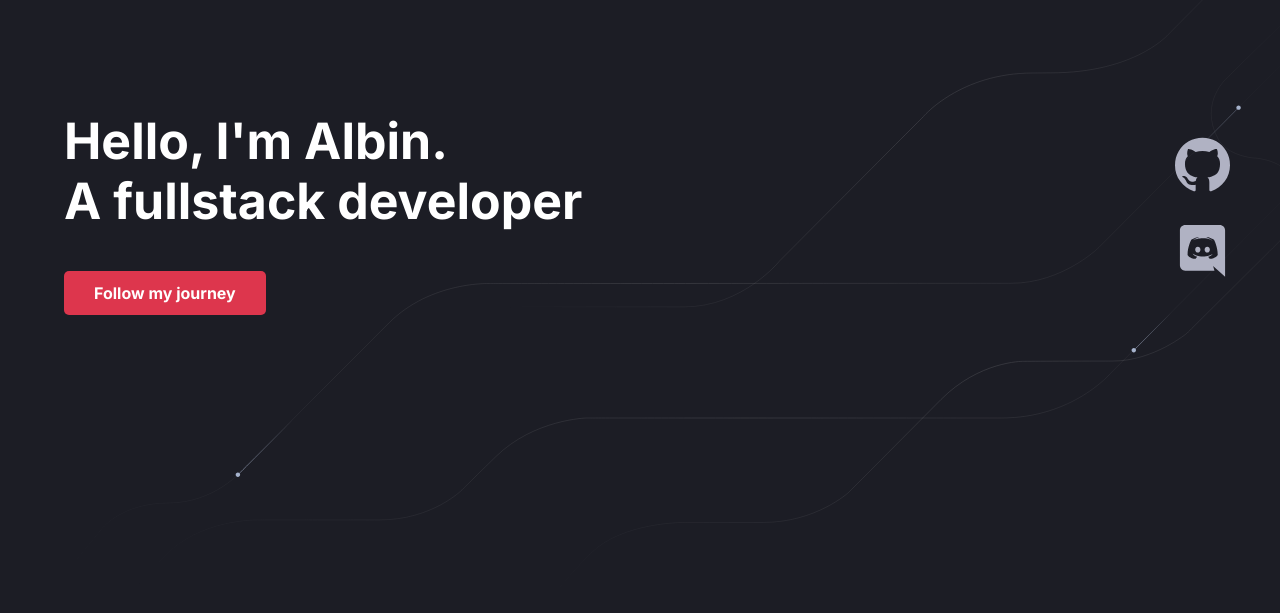
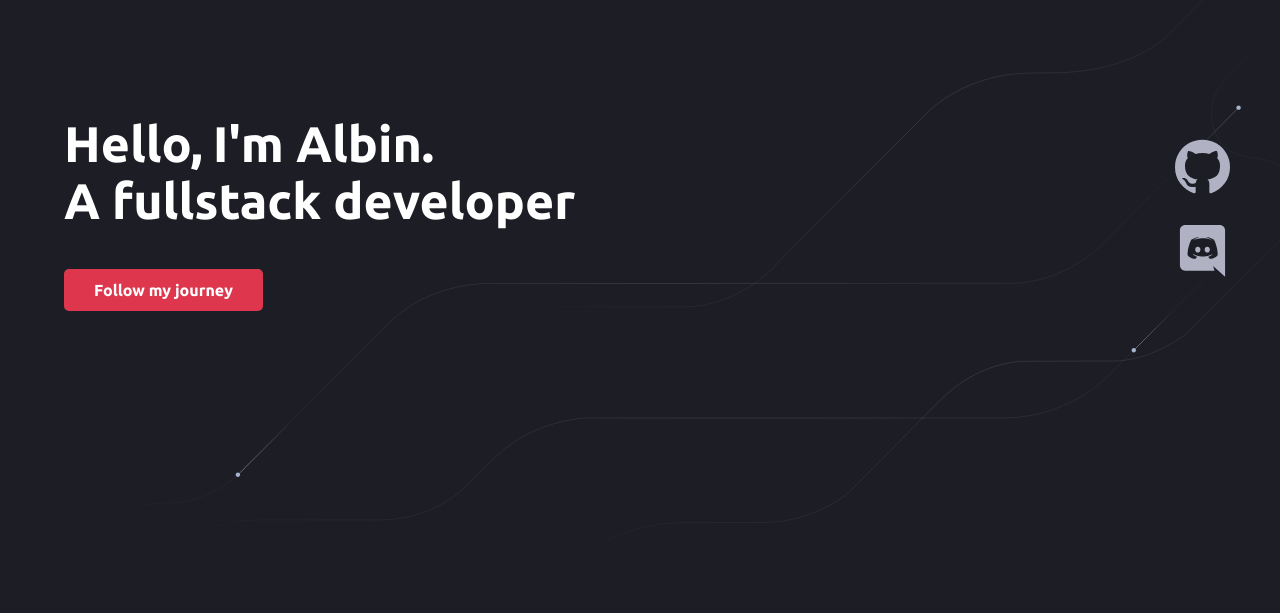
Before and after one commit to Poxie/new-portfolio, a React (Create React App) app: page / in a window 1280 px wide. Shown: the part 187-800 px from the top of the page. Built offline with nearby package versions, Linux system fonts and the light colour scheme.

Commit message:
Changed font

```diff
--- a/public/index.html
+++ b/public/index.html
@@ -24,10 +24,9 @@
       work correctly both with client-side routing and a non-root public URL.
       Learn how to configure a non-root public URL by running `npm run build`.
     -->
-    <title>React App</title>
     <link rel="preconnect" href="https://fonts.googleapis.com">
     <link rel="preconnect" href="https://fonts.gstatic.com" crossorigin>
-    <link href="https://fonts.googleapis.com/css2?family=Inter:wght@400;500;600;700&display=swap" rel="stylesheet">
+    <link href="https://fonts.googleapis.com/css2?family=Ubuntu:wght@300;400;500;700&display=swap" rel="stylesheet">
   </head>
   <body>
     <noscript>You need to enable JavaScript to run this app.</noscript>
--- a/src/index.css
+++ b/src/index.css
@@ -20,8 +20,7 @@
 
 body {
   margin: 0;
-  font-family: 'Inter', -apple-system, BlinkMacSystemFont, 'Segoe UI', 'Roboto', 'Oxygen',
-    'Ubuntu', 'Cantarell', 'Fira Sans', 'Droid Sans', 'Helvetica Neue',
+  font-family: 'Ubuntu', -apple-system, BlinkMacSystemFont, 'Segoe UI', 'Roboto', 'Oxygen', 'Cantarell', 'Fira Sans', 'Droid Sans', 'Helvetica Neue',
     sans-serif;
   -webkit-font-smoothing: antialiased;
   -moz-osx-font-smoothing: grayscale;
```
